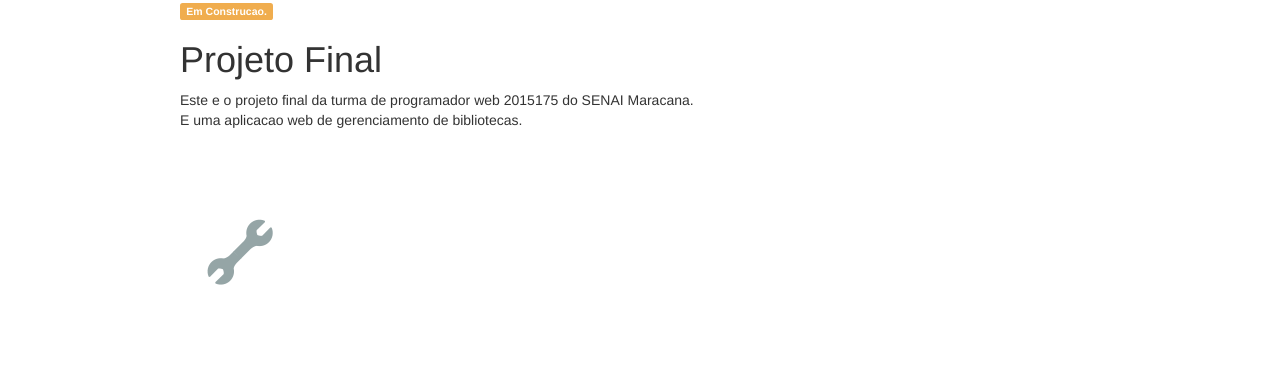
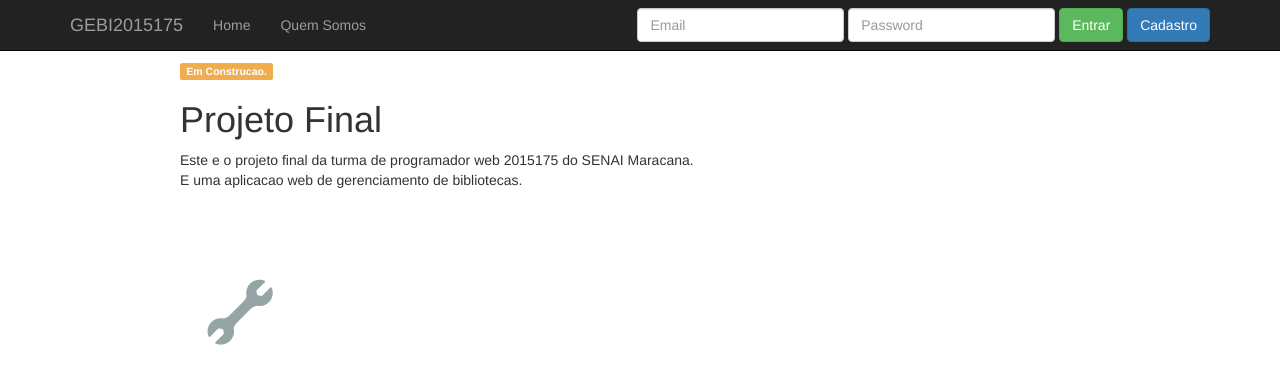
Before and after one commit to Turma2015175/gebi2015175, a PHP site: page /index.php in a window 1280 px wide. Shown: the top 384 px of the page. Run offline with PHP 8.4, Linux system fonts and the light colour scheme; data that the repository does not hold is empty.

Commit message:
Atualização do Template

```diff
--- a/app/views/template.php
+++ b/app/views/template.php
@@ -31,12 +31,50 @@
 	</div>
 
 	<div class="container" id="site">
+		<nav class="navbar navbar-inverse navbar-fixed-top">
+			<div class="container">
+				<div class="navbar-header">
+					<button type="button" class="navbar-toggle collapsed" data-toggle="collapse" data-target="#navbar" aria-expanded="false" aria-controls="navbar">
+						<span class="sr-only">Toggle navigation</span>
+						<span class="icon-bar"></span>
+						<span class="icon-bar"></span>
+						<span class="icon-bar"></span>
+					</button>
+					<a class="navbar-brand" href="/">GEBI2015175</a>
+				</div>
+				<div id="navbar" class="collapse navbar-collapse">
+					<ul class="nav navbar-nav">
+						<li><a href="/">Home</a></li>
+						<li><a href='/quemsomos'>Quem Somos</a></li>
+
+					</ul>
+					<div id="navbar" class="navbar-right">
+						<form class="navbar-form">
+							<div class="form-group">
+								<input placeholder="Email" class="form-control" type="text">
+							</div>
+							<div class="form-group">
+								<input placeholder="Password" class="form-control" type="password">
+							</div>
+							<button type="submit" class="btn btn-success">Entrar</button>
+							<a class="btn btn-primary" href="/cadastrouser">Cadastro</a>
+						</form>
+
+					</div>
+				</div><!--/.nav-collapse -->
+			</div>
+		</nav>
+		<br/>
+		<br/>
+		<br/>
+
 		<?php require $url; ?>
 	</div>
 
 
     <script src="app/assets/js/jquery.min.js"></script>
 	<script src="app/assets/js/jquery.validate.min.js"></script>
+	<script src="app/assets/js/bootstrap.min.js"></script>
 	<script src="app/assets/js/scripts.js"></script>
 	<script src="app/assets/js/init.js"></script>
 
```
